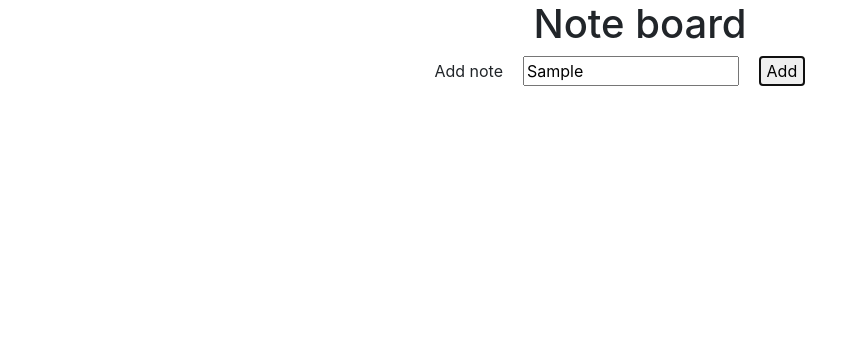
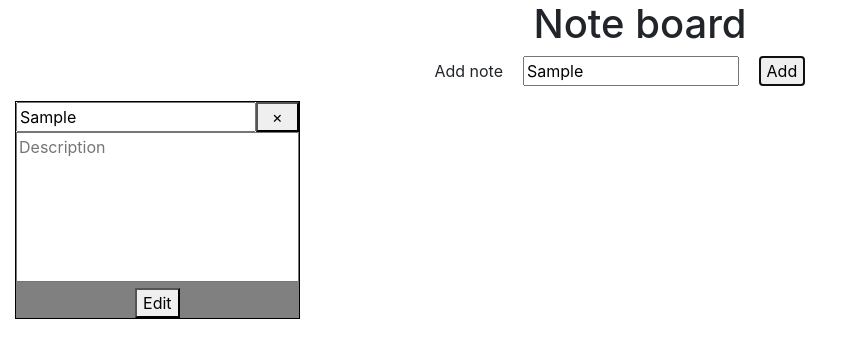
Before and after one commit to boikovalera/NoteBoard, a React (Create React App) app: page / in a window 1280 px wide. Both pictures are taken after typing "Sample" into the empty fields and a click on the button "Add". Shown: the top 358 px of the page, without its empty margins (0-853 px from the left). Built offline with nearby package versions, Linux system fonts and the light colour scheme.

Commit message:
Доработка доски заданий

```diff
--- a/src/AddNoteComponent/AddNoteComponent.js
+++ b/src/AddNoteComponent/AddNoteComponent.js
@@ -17,7 +17,6 @@ export class AddNoteComponent extends Component {
     }
 
     onChange = (e) => {
-        //console.log(e.target.value)
         this.setState({
             [e.target.name]: e.target.value
         })
--- a/src/App.css
+++ b/src/App.css
@@ -1,3 +1,7 @@
 title {
   margin: auto;
 }
+
+.list-note {
+  padding: 10px;
+}
--- a/src/App.js
+++ b/src/App.js
@@ -1,27 +1,46 @@
 import React, {Component} from 'react';
 import AddNoteComponent from './AddNoteComponent/AddNoteComponent'
-import NoteListComponent from './NoteListComponent/NoteListComponent'
+import NoteComponent from './NoteComponent/NoteComponent'
 import './App.css';
 
 class App extends Component {
 
     constructor(props) {
         super(props);
-        var listNote = localStorage.getItem("notes")!=null ? JSON.parse(localStorage.getItem("notes")) : [];
-        console.log(listNote)
+        var listNote = localStorage.getItem("notes") != null ? JSON.parse(localStorage.getItem("notes")) : [];
         this.state = {
             notes: listNote,
             note: {
-                title: "",
-                descr: ""
+                title: ""
             }
         }
     }
 
     onAddNote = (note) => {
         note.id = Date.now();
-        this.state.notes.push(note);
-        localStorage.setItem("notes", JSON.stringify(this.state.notes));
+        let addNotes = [...this.state.notes, note]
+        this.setState({
+            notes: addNotes
+        })
+        localStorage.setItem("notes", JSON.stringify(addNotes));
+    }
+
+    onDeleteNote = (note) => {
+        let afterDelNotes = this.state.notes.filter((el) => el !== note)
+        this.setState({
+            notes: afterDelNotes
+        })
+        localStorage.setItem("notes", JSON.stringify(afterDelNotes));
+    }
+
+    onEditNote = (note) => {
+        let afterEditNotes = this.state.notes.map(el =>
+            el.id === note.id ?
+                (el.title === note.title && el.descr === note.descr ? el: note) : el)
+        this.setState({
+            notes: afterEditNotes
+        })
+        localStorage.setItem("notes", JSON.stringify(afterEditNotes));
     }
 
     render() {
@@ -36,10 +55,17 @@ class App extends Component {
                         onAddNote={this.onAddNote}
                     />
                 </div>
-                <div className="row">
-                    <NoteListComponent
-                        notes={this.state.notes}
-                    />
+                <div className="row list-note">
+                   {
+                        this.state.notes.map((note) =>
+                            <NoteComponent
+                                key={note.id}
+                                note={note}
+                                onDelete={this.onDeleteNote}
+                                onEdit={this.onEditNote}
+                            />
+                        )
+                    }
                 </div>
             </div>
         )
--- a/src/NoteComponent/NoteComponent.css
+++ b/src/NoteComponent/NoteComponent.css
@@ -1,5 +1,6 @@
 .note {
    border: 1px solid black;
+   margin: 5px
 }
 
 .note-title {
@@ -8,7 +9,9 @@
 }
 
 .note-descr {
+    background-color: grey;
     width: 100%;
+    text-align: center;
 }
 
 .note-title input {
--- a/src/NoteComponent/NoteComponent.js
+++ b/src/NoteComponent/NoteComponent.js
@@ -3,13 +3,31 @@ import './NoteComponent.css';
 
 export class NoteComponent extends Component {
 
-    state = {
-        note: "",
-        descr: ""
+    constructor(props) {
+        super(props);
+
+        this.state = {
+            ...props.note
+        }
     }
 
-    onChange = () => {
+    /*componentDidUpdate() {
+        document.getElementsByTagName('textarea').addEventListener('focusout', this.onEditAction);
+    }*/
 
+    onChange = (e) => {
+        this.setState({
+            [e.target.name]: e.target.value
+        })
+    }
+
+    onEditAction = (e) => {
+        e.preventDefault();
+        this.props.onEdit(this.state);
+    }
+
+    onDeleteAction = () => {
+        this.props.onDelete(this.props.note);
     }
 
     render() {
@@ -18,11 +36,11 @@ export class NoteComponent extends Component {
                 <div className='note-title'>
                     <input
                         type="text"
-                        name="note"
+                        name="title"
                         placeholder="Title"
-                        value={this.state.note}
+                        value={this.state.title}
                         onChange={this.onChange}/>
-                    <button type="button">
+                    <button type="button" onClick={this.onDeleteAction}>
                         <span>&times;</span>
                     </button>
                 </div>
@@ -34,6 +52,9 @@ export class NoteComponent extends Component {
                         placeholder="Description"
                         value={this.state.descr}
                         onChange={this.onChange}/>
+                    <button type="button" onClick={this.onEditAction}>
+                        <span>Edit</span>
+                    </button>
                 </div>
             </div>
         )
--- a/src/NoteListComponent/NoteListComponent.js
+++ /dev/null
@@ -1,20 +0,0 @@
-import React, { Component } from 'react'
-import NoteComponent from '../NoteComponent/NoteComponent'
-
-export class NoteListComponent extends Component {
-
-    render() {
-
-        return (
-            <div>
-                {
-                    this.props.notes.map(function(item, i){
-                        return <NoteComponent />
-                    })
-                }
-            </div>
-        )
-    }
-}
-
-export default NoteListComponent
```
Also changed, not shown: src/NoteListComponent/NoteListComponent.css (deleted).
